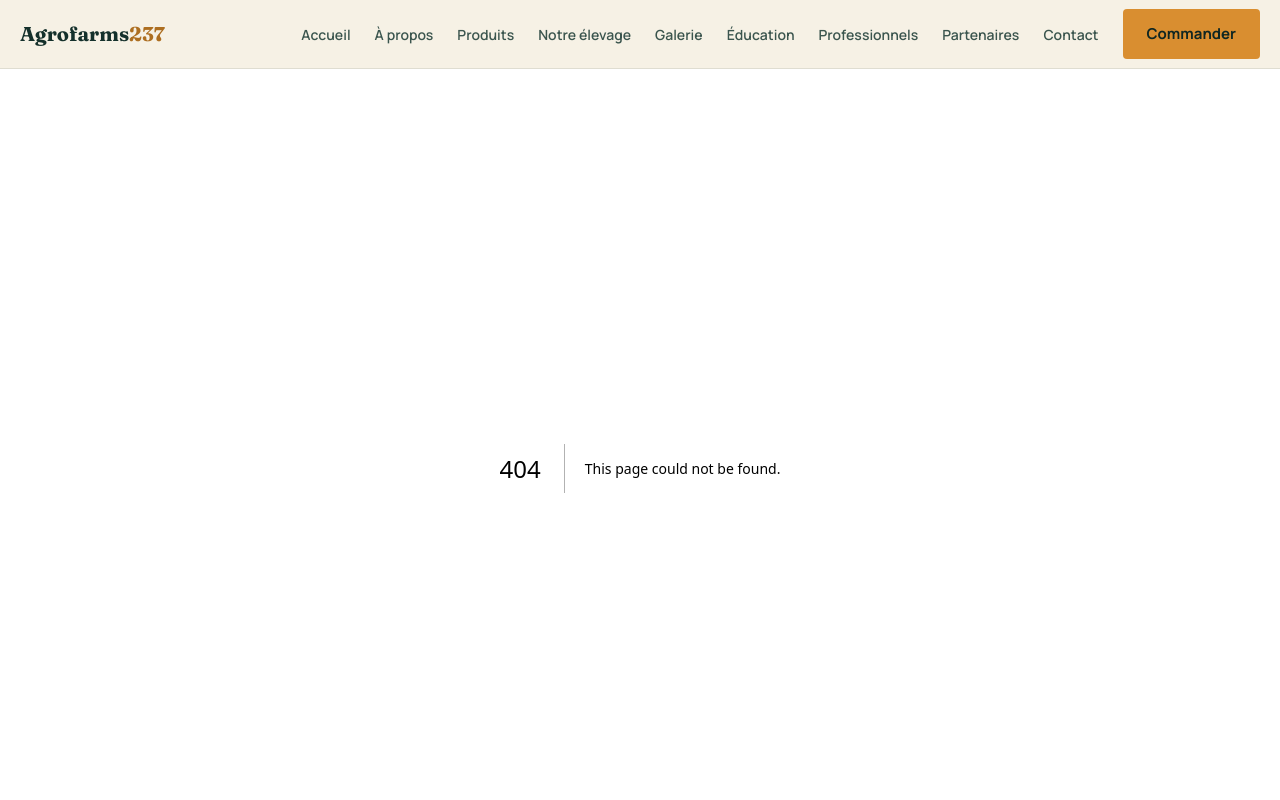
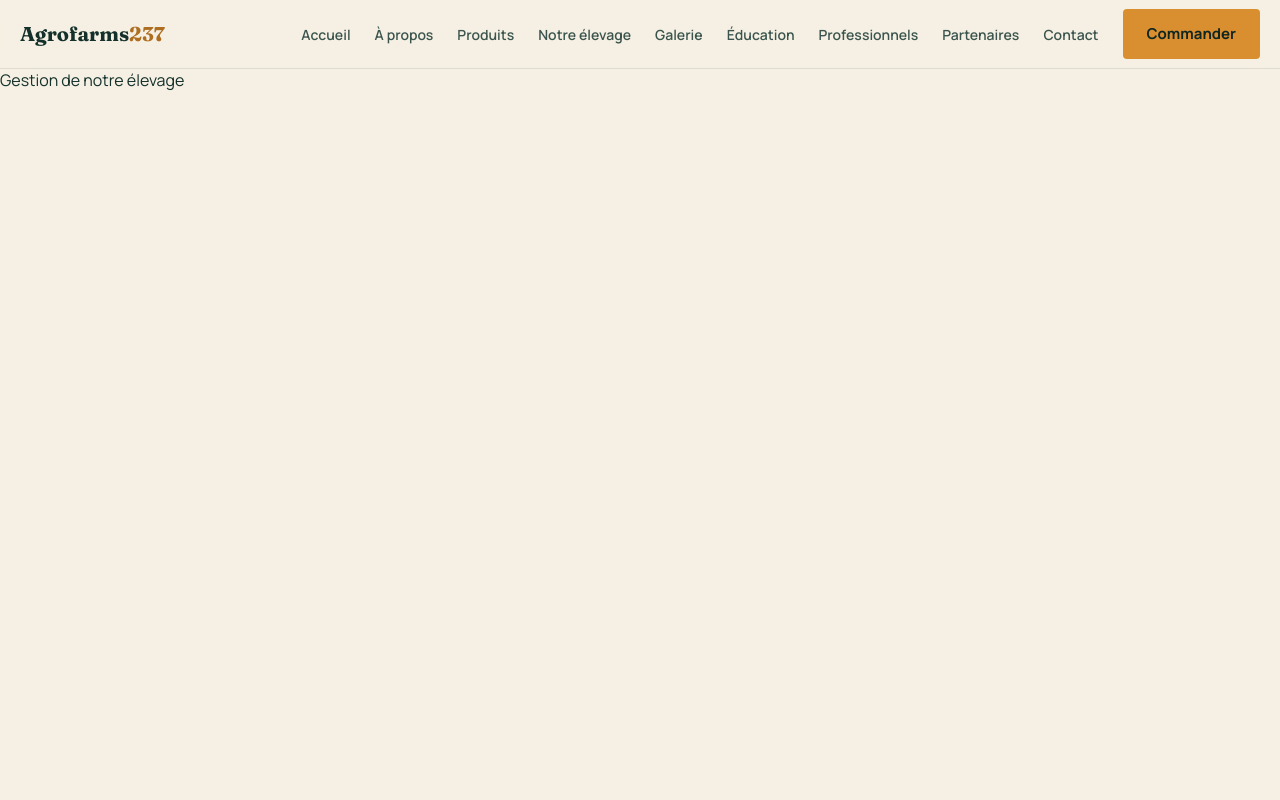
Before and after one commit to onguenejeanboscojo-ctrl/agrofarms237, a Next.js app: page /admin/notre-elevage in a window 1280 px wide. Before the commit this address had no page. Shown: the top 800 px of the page. Built offline with nearby package versions, Linux system fonts and the light colour scheme.

Commit message:
Create NotreElevageAdmin component for élevage management

```diff
--- /dev/null
+++ b/app/admin/notre-elevage/page.tsx
@@ -0,0 +1,3 @@
+export default function NotreElevageAdmin() {
+  return <div>Gestion de notre élevage</div>;
+}
```
